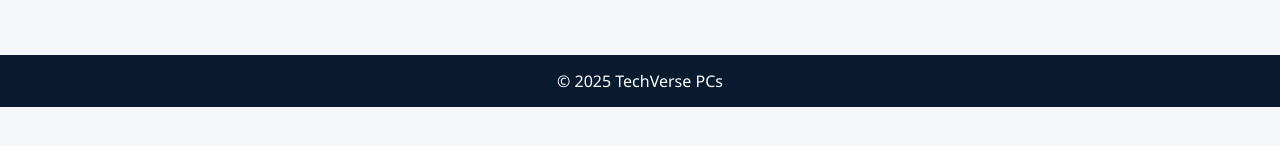
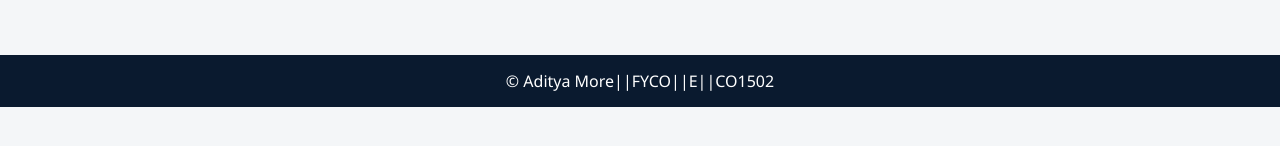
Before and after one commit to Devean1904/techverse-hardware-advisor, a plain HTML site: page index.html in a window 1280 px wide. Shown: the part 480-626 px from the top of the page. Drawn offline with Linux system fonts and the light colour scheme.

Commit message:
Homepage

```diff
--- a/index.html
+++ b/index.html
@@ -41,7 +41,7 @@
 </section>
 
 <footer>
-    <p>© 2025 TechVerse PCs</p>
+    <p>© Aditya More||FYCO||E||CO1502</p>
 </footer>
 
 </body>
```
